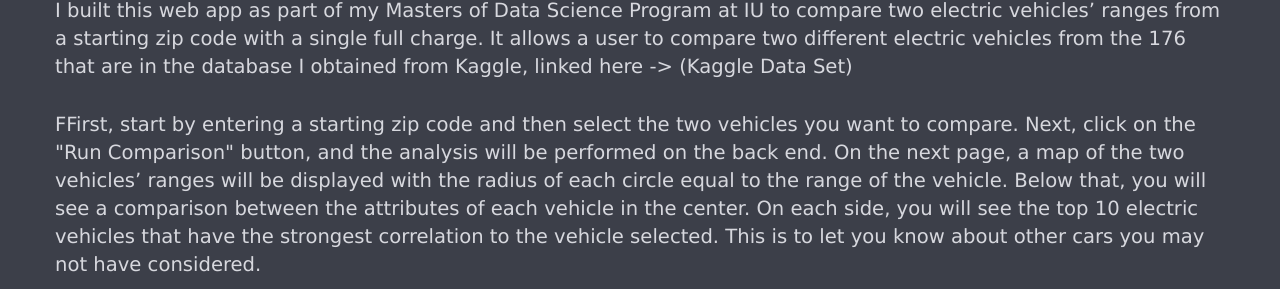
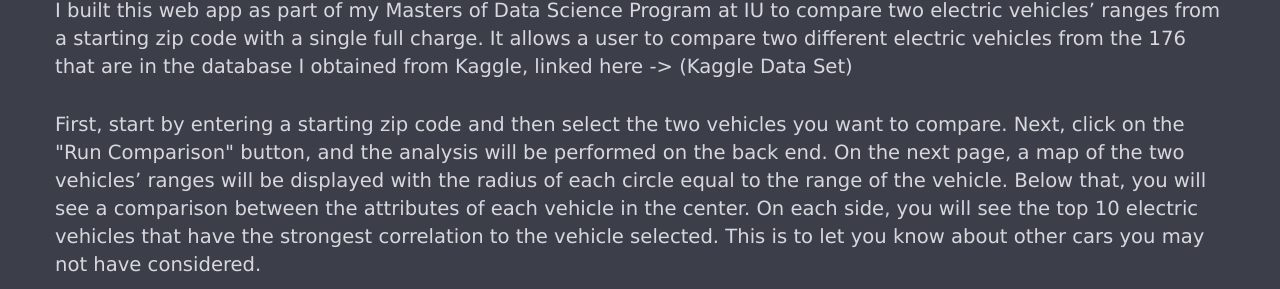
Before and after one commit to markadoucette/ecc, a Flask app: page / in a window 1280 px wide. Shown: the part 1063-1352 px from the top of the page. Run offline with Flask 2, Linux system fonts and the light colour scheme; some libraries are stand-ins or nearby versions.

Commit message:
Update index.html

```diff
--- a/app/templates/public/index.html
+++ b/app/templates/public/index.html
@@ -56,6 +56,7 @@
 <div class="container">
   <div class="row">
       <div class="col-xs-12">
+        <!-- image found from https://theconversation.com/how-superfast-charging-batteries-can-help-sell-the-transition-to-electric-vehicles-153872 -->
       <img  src="{{ url_for('static', filename='img/electric_car2.jpeg') }}" alt="Artistic drawling of an electric vehicle">
       </div>
         <div class="row">
@@ -67,7 +68,7 @@
     <br>
 
     <p>
-    FFirst, start by entering a starting zip code and then select the two vehicles you want to compare. Next, click on the "Run Comparison" button, and the analysis will be performed on the back end. On the next page, a map of the two vehicles’ ranges will be displayed with the radius of each circle equal to the range of the vehicle. Below that, you will see a comparison between the attributes of each vehicle in the center. On each side, you will see the top 10 electric vehicles that have the strongest correlation to the vehicle selected. This is to let you know about other cars you may not have considered.
+    First, start by entering a starting zip code and then select the two vehicles you want to compare. Next, click on the "Run Comparison" button, and the analysis will be performed on the back end. On the next page, a map of the two vehicles’ ranges will be displayed with the radius of each circle equal to the range of the vehicle. Below that, you will see a comparison between the attributes of each vehicle in the center. On each side, you will see the top 10 electric vehicles that have the strongest correlation to the vehicle selected. This is to let you know about other cars you may not have considered.
     </p>
 </div>
     </div>
```
